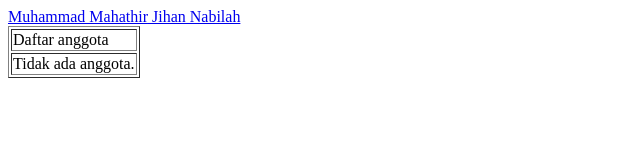
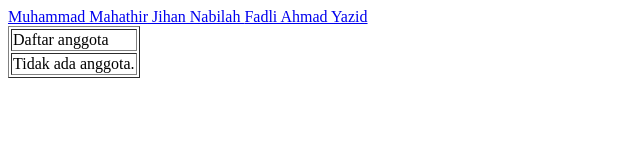
Before and after one commit to emhaaaa/INF206-2024-9-AquaWeather, a plain HTML site: page index.html in a window 1280 px wide. Shown: the whole page, without its empty margins (0-640 px from the left). Drawn offline with Linux system fonts and the light colour scheme.

Commit message:
refactor: index.html

```diff
--- a/index.html
+++ b/index.html
@@ -9,6 +9,7 @@
 <tr><td>Tidak ada anggota.</td></tr>
 <a href="2208107010056.html">Muhammad Mahathir</a>
       <a href="2208107010035.html"> Jihan Nabilah </a>
+      <a href="2208107010032.html"> Fadli Ahmad Yazid </a>
     </table>
   </body>
 </html>
```
